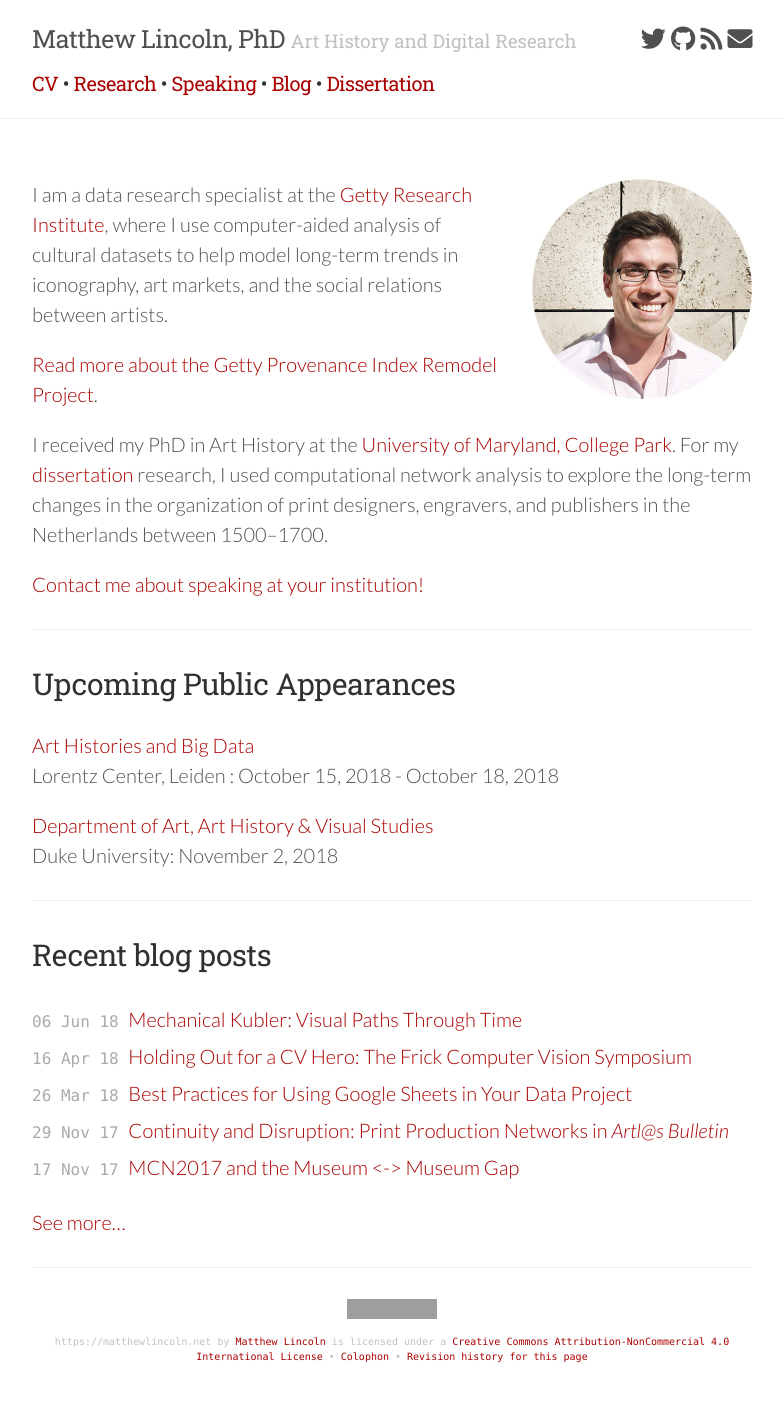
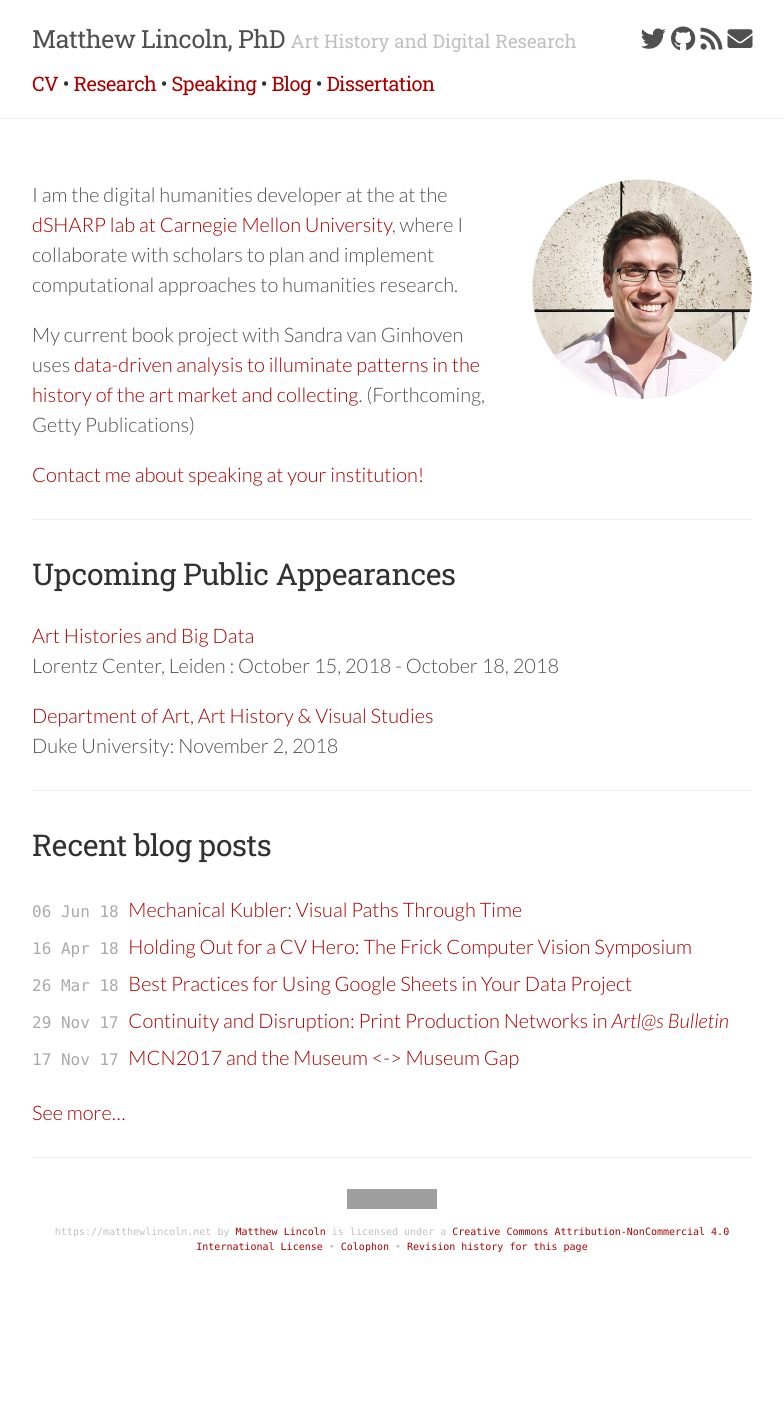
Before and after one commit to mdlincoln/mdlincoln.github.io, a Jekyll site: the page built from index.md, in a window 1280 px wide. Shown: the whole page, without its empty margins (248-1032 px from the left). Built offline with Jekyll 4.4.1, drawn with Linux system fonts in a browser that asks for light colours; nearby versions of some CDN libraries; after the commit the page ends 1294 px from its top, so only the background shows below that; grey boxes are pictures that could not be loaded.

Commit message:
update bio to match cmu

```diff
--- a/index.md
+++ b/index.md
@@ -6,12 +6,9 @@ show_title: false
 
 <img id="headshot" height="250" width="250" src="/assets/images-display/getty_headshot.png" alt="mlincoln headshot" />
 
-I am a data research specialist at the [Getty Research Institute](http://www.getty.edu/research/), where I use computer-aided analysis of cultural datasets to help model long-term trends in iconography, art markets, and the social relations between artists.
+I am the digital humanities developer at the at the [dSHARP lab at Carnegie Mellon University](http://dsharp.library.cmu.edu/), where I collaborate with scholars to plan and implement computational approaches to humanities research.
 
-[Read more about the Getty Provenance Index Remodel Project](http://www.getty.edu/research/tools/provenance/provenance_remodel/index.html).
-
-I received my PhD in Art History at the [University of Maryland, College Park](http://arthistory.umd.edu/graduate-students/Matthew%20Lincoln).
-For my [dissertation](/dissertation) research, I used computational network analysis to explore the long-term changes in the organization of print designers, engravers, and publishers in the Netherlands between 1500--1700.
+My current book project with Sandra van Ginhoven uses [data-driven analysis to illuminate patterns in the history of the art market and collecting](http://blogs.getty.edu/iris/predicting-the-past-digital-art-history-modeling-and-machine-learning/). (Forthcoming, Getty Publications)
 
 [Contact me about speaking at your institution!](/speaking)
 
```
